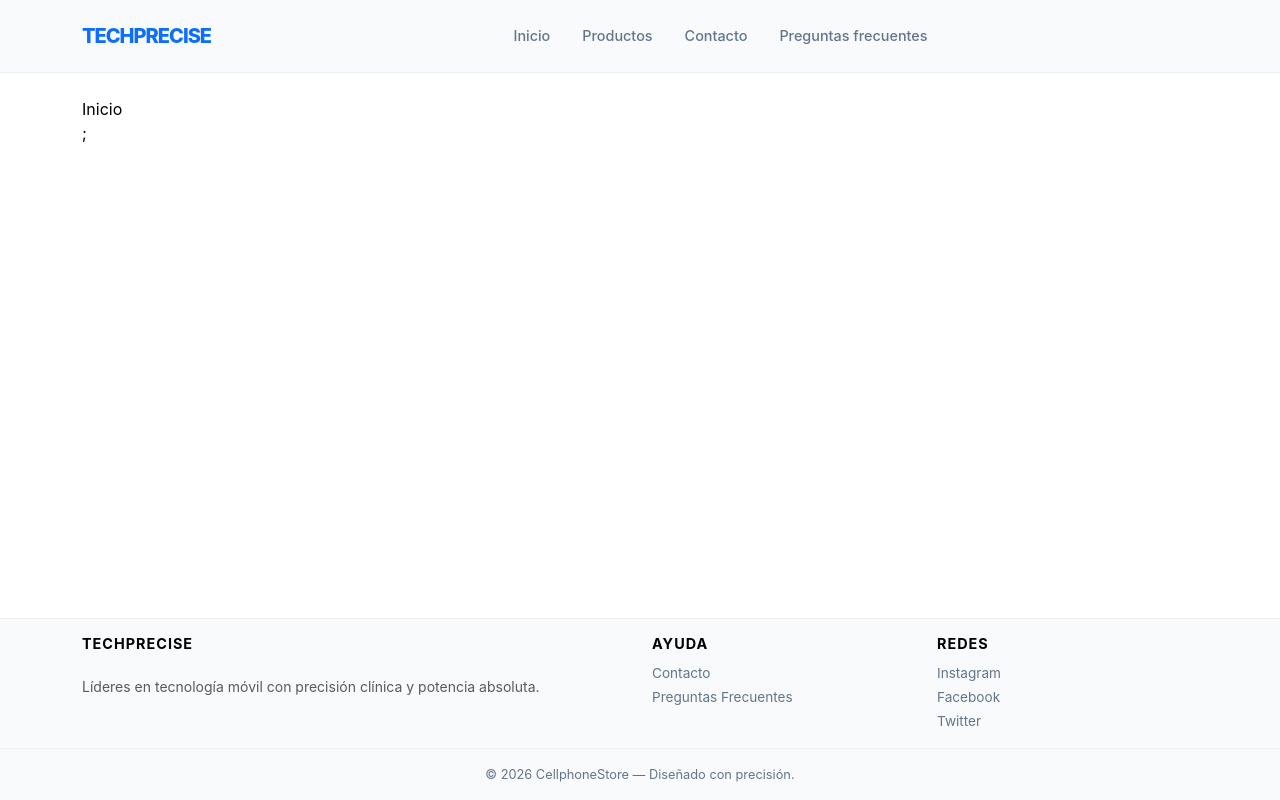
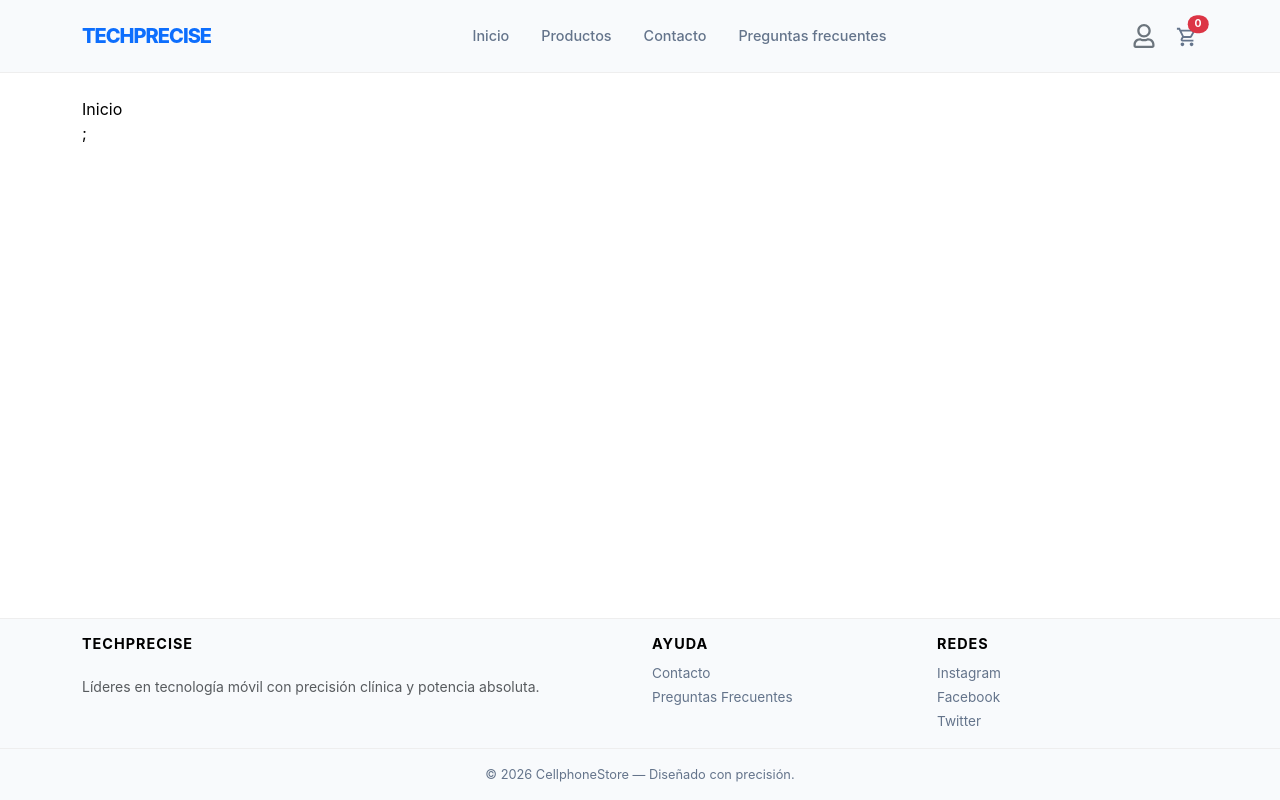
Before and after one commit to Laura-Suez/Prog3-ProyectoFinal, a React (Vite) app in the folder CellphoneStore/: page /home in a window 1280 px wide. Built offline with nearby package versions, Linux system fonts and the light colour scheme.

Commit message:
agrego iconos login y carrito en navbar. Retoco el FAQ de preguntas frecuentes

```diff
--- a/CellphoneStore/package.json
+++ b/CellphoneStore/package.json
@@ -15,6 +15,7 @@
     "react": "^19.2.4",
     "react-bootstrap": "^2.10.10",
     "react-dom": "^19.2.4",
+    "react-icons": "^5.6.0",
     "react-router": "^7.14.2",
     "react-toastify": "^11.1.0"
   },
--- a/CellphoneStore/src/components/FAQ/FaqAccordion.jsx
+++ b/CellphoneStore/src/components/FAQ/FaqAccordion.jsx
@@ -17,7 +17,7 @@ const FaqAccordion = () => {
         <Accordion.Item eventKey="1">
           <Accordion.Header>¿Qué métodos de pago aceptan? </Accordion.Header>
           <Accordion.Body>
-            Aceptamos tarjetas de crédito, débito, transferencias bancarias y
+            Aceptamos efectivo, transferencias bancarias y
             billeteras virtuales..
           </Accordion.Body>
         </Accordion.Item>
@@ -37,11 +37,10 @@ const FaqAccordion = () => {
         </Accordion.Item>
         <Accordion.Item eventKey="4">
           <Accordion.Header>
-            ¿Cómo hago el seguimiento de mi pedido?{" "}
+            ¿Cómo hago el seguimiento de mi pedido?
           </Accordion.Header>
           <Accordion.Body>
-            Una vez realizada la compra, recibirás un número de seguimiento por
-            email.
+            veras el pedido de seguimiento en tu orden de compra
           </Accordion.Body>
         </Accordion.Item>
       </Accordion>
--- a/CellphoneStore/src/components/Header/Header.jsx
+++ b/CellphoneStore/src/components/Header/Header.jsx
@@ -1,4 +1,7 @@
 import { Navbar, Container, Nav, Form, Button } from "react-bootstrap";
+import { FaRegUser } from "react-icons/fa";
+import { BiUserCircle, BiCart } from "react-icons/bi";
+import { MdOutlineShoppingCart } from "react-icons/md";
 
 const Header = () => {
   return (
@@ -20,6 +23,17 @@ const Header = () => {
             <Nav.Link href="/faq">Preguntas frecuentes</Nav.Link>
           </Nav>
 
+            <Nav.Link href="/login" className="text-dark d-flex align-items-center gap-1 p-0">
+              <FaRegUser size={24} className="text-secondary" />
+              <span className="d-lg-none d-xl-inline fs-6"></span>
+            </Nav.Link>
+
+            <Nav.Link href="/cart" className="text-dark p-0 position-relative">
+              <MdOutlineShoppingCart size={22} />
+              <span className="position-absolute top-0 start-100 translate-middle badge rounded-pill bg-danger" style={{ fontSize: '0.65rem' }}>
+                0
+              </span>
+            </Nav.Link>
           {/* Iconos de la derecha (Usuario y Carrito) */}
         </Navbar.Collapse>
       </Container>
--- a/CellphoneStore/src/main.jsx
+++ b/CellphoneStore/src/main.jsx
@@ -3,6 +3,7 @@ import { createRoot } from "react-dom/client";
 import "bootstrap/dist/css/bootstrap.min.css";
 import "react-toastify/dist/ReactToastify.css";
 import "./styles/theme.css";
+import "bootstrap/dist/js/bootstrap.bundle.min.js";
 import App from "./App.jsx";
 
 createRoot(document.getElementById("root")).render(
```
Also changed, not shown: 1 other file (tests, documents, lock files or other folders).
